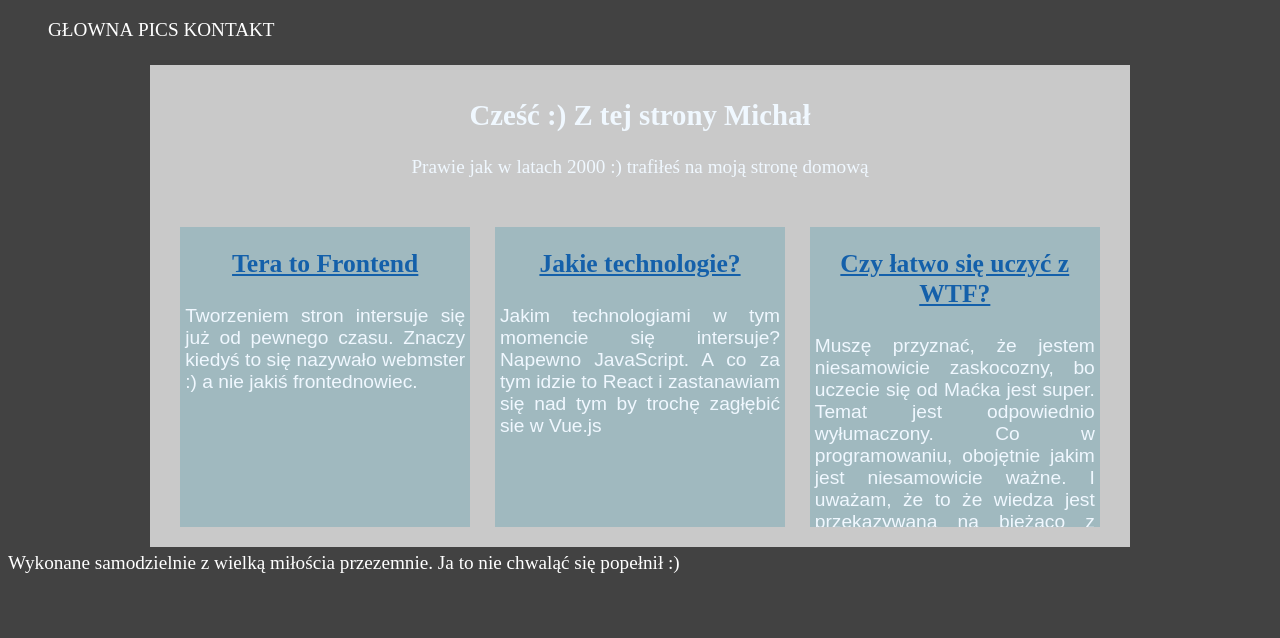
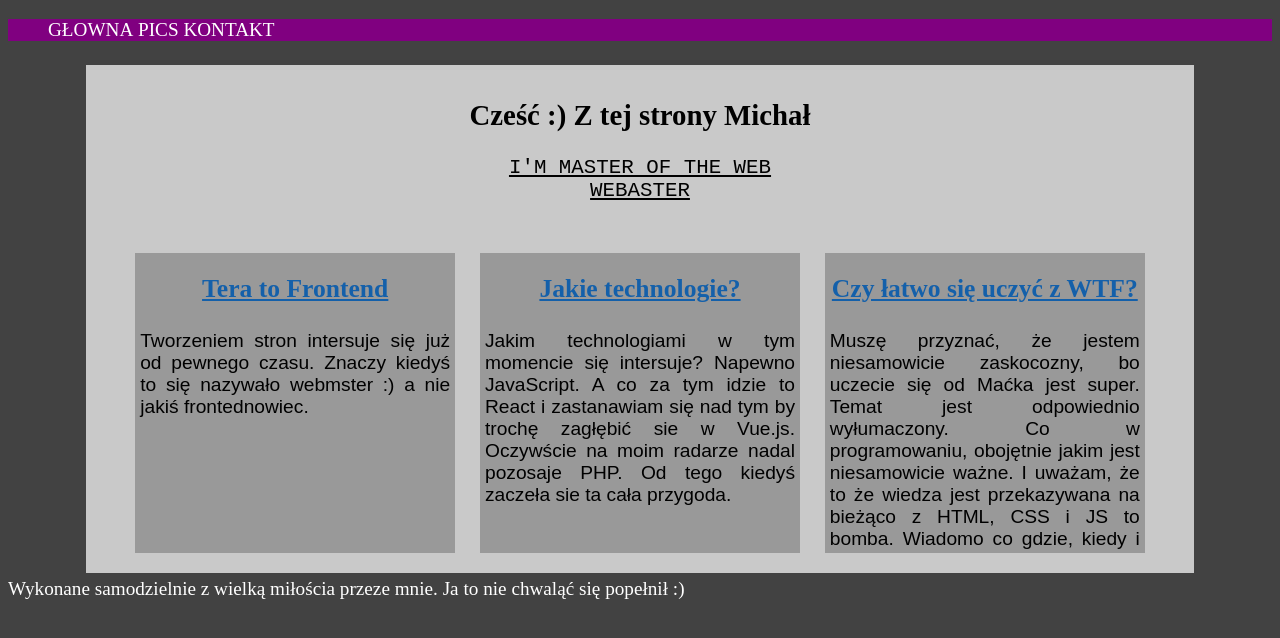
Before and after one commit to michal-danieluk/homepage, a plain HTML site: page index.html in a window 1280 px wide. Drawn offline with Linux system fonts and the light colour scheme.

Commit message:
changes to navigation

```diff
--- a/index.html
+++ b/index.html
@@ -17,7 +17,8 @@
     <main>
       <section class="section__main">
         <h1>Cześć :) Z tej strony Michał</h1>
-        <p>Prawie jak w latach 2000 :) trafiłeś na moją stronę domową</p>
+	<p class="section__paragraf"> I'M MASTER OF THE WEB <BR>
+	WEBASTER</p>
       </section>
       <section class="section__main">
         <article class="article__main-box">
@@ -30,9 +31,10 @@
         <article class="article__main-box">
           <h2 class="article__main-h2">Jakie technologie?</h2>
           <p class="article__main-paragraf">
-            Jakim technologiami w tym momencie się intersuje? Napewno
-            JavaScript. A co za tym idzie to React i zastanawiam się nad tym by
-            trochę zagłębić sie w Vue.js
+            Jakim technologiami w tym momencie się intersuje?
+	    Napewno JavaScript. A co za tym idzie to React i zastanawiam się nad tym by
+            trochę zagłębić sie w Vue.js. Oczywście na moim radarze nadal pozosaje PHP.
+	    Od tego kiedyś zaczeła sie ta cała przygoda.
           </p>
         </article>
         <article class="article__main-box">
@@ -48,7 +50,7 @@
       </section>
     </main>
     <footer>
-      Wykonane samodzielnie z wielką miłościa przezemnie. Ja to nie chwaląć się
+      Wykonane samodzielnie z wielką miłościa przeze mnie. Ja to nie chwaląć się
       popełnił :)
     </footer>
   </body>
--- a/style.css
+++ b/style.css
@@ -18,6 +18,11 @@ h2 {
   color: #1460aa;
 }
 
+nav {
+background-color: purple;
+text-size: 1.1rem;
+}
+
 main {
   align-items: center;
   padding: 5px;
@@ -26,18 +31,25 @@ main {
 .section__main {
     align-self: center;
   background-color: #c9c9c9;
-  color: aliceblue;
-  max-width: 75vw;
+  color: black;
+  max-width: 85vw;
   vertical-align: top;
   margin : auto;
   padding: 10px;
   text-align: center;
     }
 
+    .section__paragraf {
+	    text-align: center;
+	    text-decoration: underline;
+	    font-size: 1.3rem;
+	    font-family: monospace;
+    }
+
 .article__main-box {
-  background-color: #a0b9bf;
+  background-color: #999999;
   display: inline-block;
-  max-width: 290px;
+  max-width: 25vw;
   height: 300px;
   overflow: auto;
   vertical-align: top;
```
